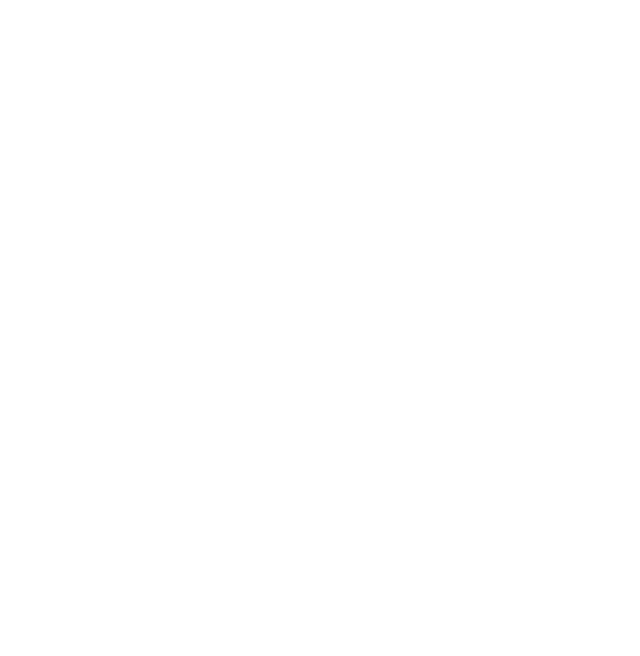
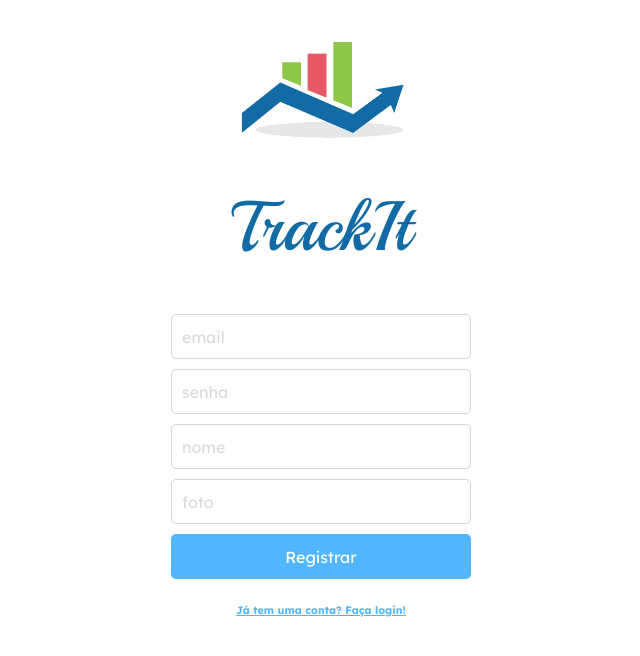
Before and after one commit to Jackie-Moraes/projeto10-trackit, a React (Create React App) app: page /cadastro in a window 1280 px wide. Shown: the top 656 px of the page, without its empty margins (319-959 px from the left). Built offline with nearby package versions, Linux system fonts and the light colour scheme.

Commit message:
Tela de Registro

```diff
--- a/src/components/Menu.js
+++ b/src/components/Menu.js
@@ -1,6 +1,6 @@
 import React from "react";
 import styled from "styled-components";
-import Image from "../assets/logo.png"
+import Image from "../assets/logo.png";
 import { useNavigate } from "react-router-dom";
 
 export default function Menu() {
@@ -25,7 +25,7 @@
                 <button type="submit">Entrar</button>
             </forms>
 
-            <h6>Não tem uma conta? Cadastre-se!</h6>
+            <h6 onClick={() => navigator("/cadastro")}>Não tem uma conta? Cadastre-se!</h6>
         </Login>
     )
 }
@@ -35,7 +35,6 @@
 height: 100vh;
 
 display: flex;
-justify-content: center;
 align-items: center;
 flex-direction: column;
 
@@ -84,6 +83,7 @@
 }
 
 img {
+    margin-top: 40px;
     max-width: 200px;
     max-height: 100px;
 }
--- a/src/components/Register.js
+++ b/src/components/Register.js
@@ -1,8 +1,86 @@
 import React from "react";
+import styled from "styled-components";
+import Image from "../assets/logo.png";
+import { useNavigate } from "react-router-dom";
 
 export default function Register() {
+
+    const navigator = useNavigate();
+
     return (
-        <>
-        </>
+        <InfoScreen>
+            <img src={Image}/>
+            <h1>TrackIt</h1>
+
+            <forms onSubmit="">
+                <input required placeholder="email"></input>
+                <input required placeholder="senha"></input>
+                <input required placeholder="nome"></input>
+                <input required placeholder="foto"></input>
+                <button type="submit">Registrar</button>
+            </forms>
+
+            <h6 onClick={() => navigator("/")}>Já tem uma conta? Faça login!</h6>
+        </InfoScreen>
     )
 }
+
+
+const InfoScreen = styled.main`
+width: 100vw;
+height: 100vh;
+
+display: flex;
+align-items: center;
+flex-direction: column;
+
+
+h1 {
+    font-family: 'Playball', cursive;
+    color: #126BA5;
+    font-size: 70px;
+    font-weight: 400;
+}
+
+h6 {
+    color: #52B6FF;
+    text-decoration: underline;
+}
+
+forms {
+    display: flex;
+    justify-content: center;
+    align-items: center;
+    flex-direction: column;
+}
+
+input {
+    margin-bottom: 10px;
+    width: 300px;
+    height: 45px;
+    border: 1px solid #D5D5D5;
+    border-radius: 5px;
+    padding: 10px;
+}
+
+input::placeholder {
+    color: #DBDBDB;
+}
+
+button {
+    width: 300px;
+    height: 45px;
+    border: none;
+    background: #52B6FF;
+    border-radius: 5px;
+    padding: 5px;
+
+    color: #FFFFFF;
+}
+
+img {
+    margin-top: 40px;
+    max-width: 200px;
+    max-height: 100px;
+}
+`;
```
